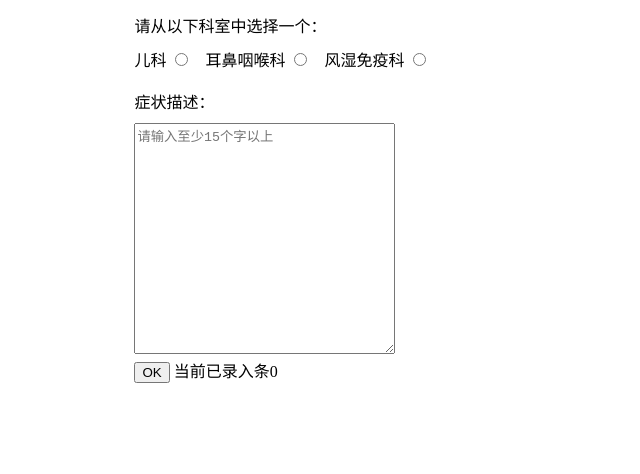
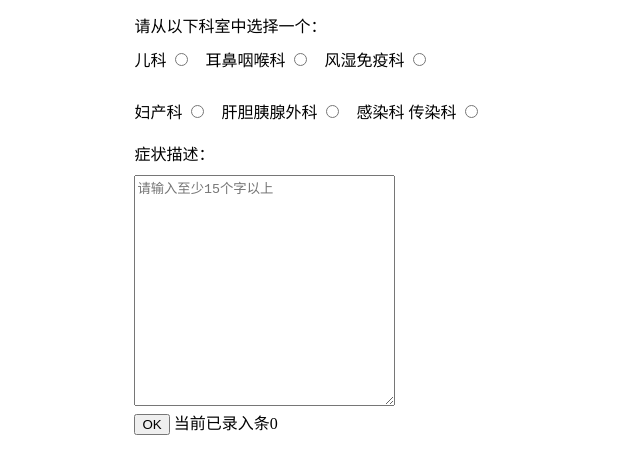
Before and after one commit to mrsKaneshiro/mrsKaneshiro.github.io, a plain HTML site: page index.html in a window 1280 px wide. Shown: the whole page, without its empty margins (0-640 px from the left). Drawn offline with Linux system fonts and the light colour scheme.

Commit message:
获取测试数据v1.0.1

```diff
--- a/index.html
+++ b/index.html
@@ -20,6 +20,15 @@
                 <input type="radio" name="sex" value="耳鼻咽喉科" v-model="label"/>
                 <label  id="3" for="fengshimianyike" style="margin-left: 10px;">风湿免疫科</label>
                 <input type="radio" name="sex" value="风湿免疫科" v-model="label"/>
+            </div>
+            <br/>
+            <div style="margin-top: 10px;">
+                <label id="4" for="fuchanke">妇产科</label>
+                <input type="radio" name="sex"  value="妇产科" v-model="label"/>
+                <label  id="5" for="gandanyixianwaike" style="margin-left: 10px;">肝胆胰腺外科</label>
+                <input type="radio" name="sex" value="肝胆胰腺外科" v-model="label"/>
+                <label  id="6" for="ganranke" style="margin-left: 10px;">感染科 传染科</label>
+                <input type="radio" name="sex" value="感染科 传染科" v-model="label"/>
             </div>
         </form>
         <br />
@@ -62,7 +71,7 @@
                 this.text='';
 
                 //对获得的数据进行编辑
-                if(this.arr.length == 2){
+                if(this.arr.length == 10){
                     var OBJ ={
                         array:this.arr
                     }
@@ -70,7 +79,7 @@
                     var blob = new Blob([content], {type: "text/plain;charset=utf-8"});
                     saveAs(blob, "caijunbao.json");
                 }
-                console.log("完成")
+                console.log(this.arr)
             }
         }
         })
```
